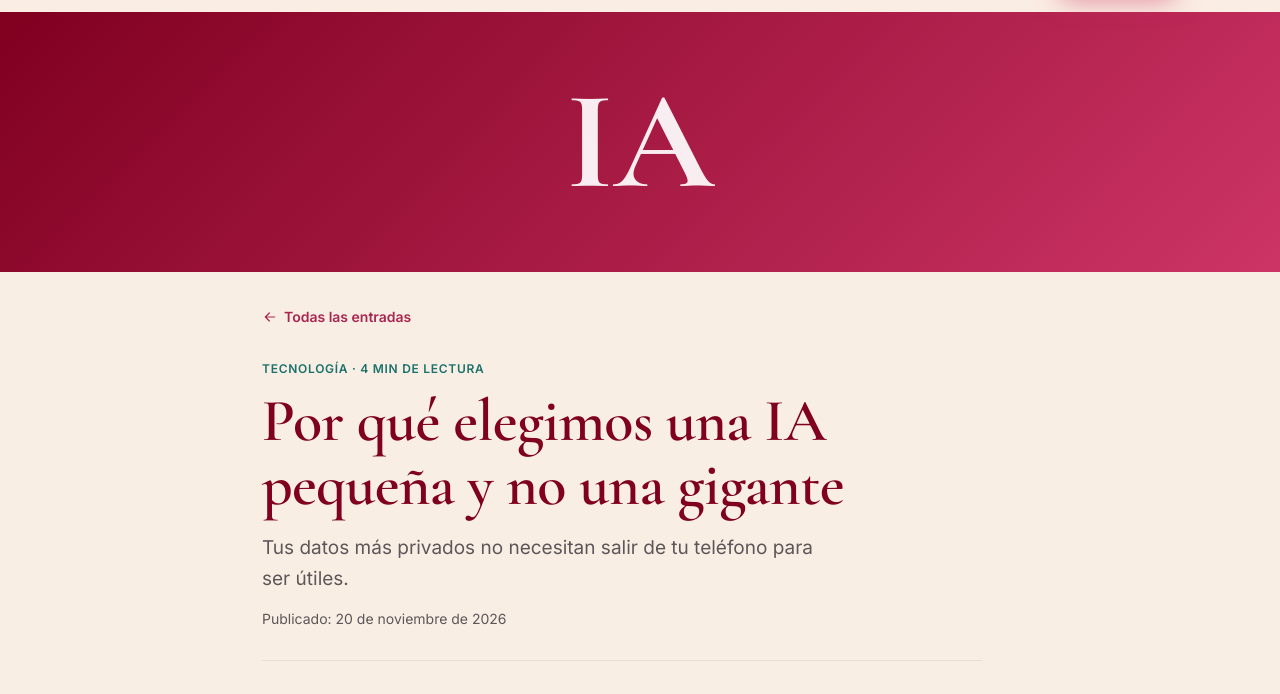
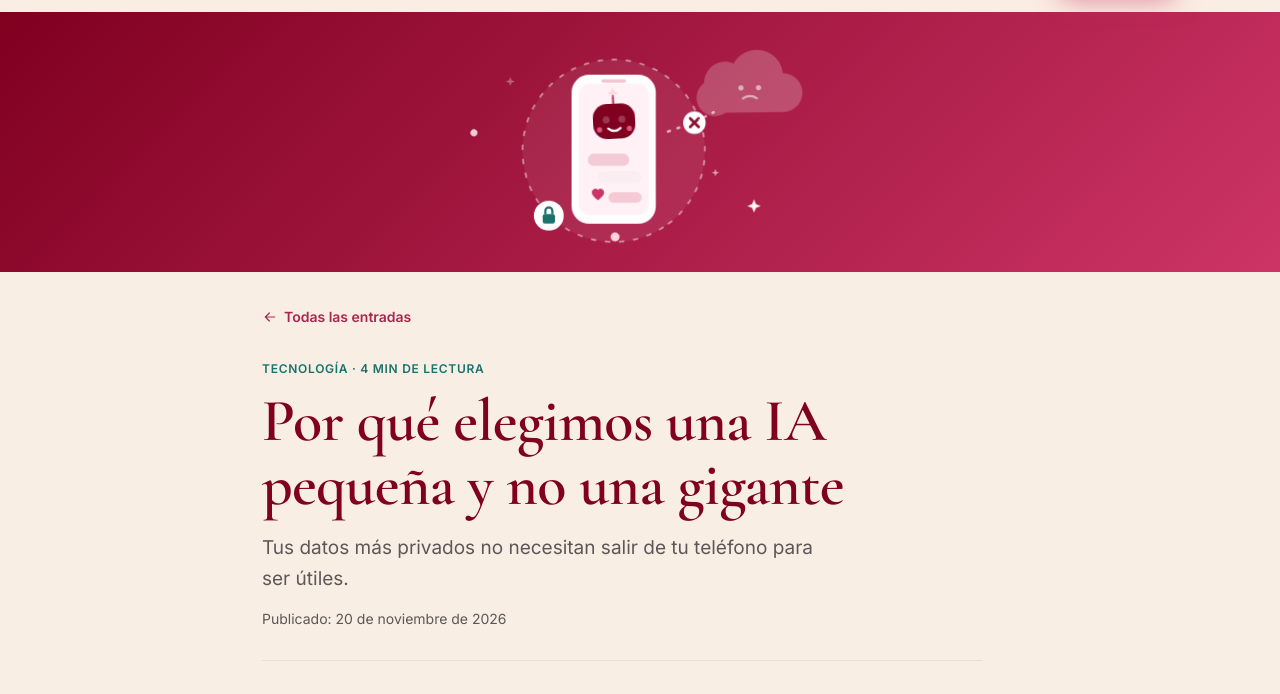
Before and after one commit to cyclebuddyapp/website, an Astro site: page /es/blog/why-we-chose-a-small-ai/ in a window 1280 px wide. Shown: the part 61-755 px from the top of the page. Built offline with nearby package versions, Linux system fonts and the light colour scheme; Astro itself is replaced by a stand-in of ours.

Commit message:
Blog: illustrated animated cover for the small-AI post
Co-Authored-By: Claude Opus 5.5 <noreply@anthropic.com>

```diff
--- a/src/components/PostCard.astro
+++ b/src/components/PostCard.astro
@@ -1,4 +1,5 @@
 ---
+import CoverArt from './blog/CoverArt.astro';
 import { slugOf, type Post } from '../data/blog';
 import { localize, t, type Lang } from '../i18n/utils';
 interface Props { post: Post; lang: Lang; i?: number; headingLevel?: 'h2' | 'h3'; featured?: boolean }
@@ -8,7 +9,7 @@ const H = headingLevel;
 const d = post.data;
 ---
 <li class:list={['post reveal', { featured }]} style={`--i:${i}`}>
-  <div class:list={['cover', d.cover]} aria-hidden="true"><span>{d.coverText}</span></div>
+  <div class:list={['cover', d.cover, { 'has-art': d.art }]} aria-hidden="true"><span>{d.art ? <CoverArt name={d.art} /> : d.coverText}</span></div>
   <div class="body">
     <p class="meta">
       {d.category}{d.readMinutes && ` · ${d.readMinutes} ${s.min}`}
@@ -26,6 +27,7 @@ const d = post.data;
   .cover { position: relative; height: 180px; display: grid; place-items: center; font-family: var(--serif); font-size: 72px; font-weight: 700; color: rgba(255,255,255,.94); overflow: hidden; }
   .cover span { transition: transform .8s var(--ease); }
   .post:hover .cover span { transform: scale(1.12) rotate(-3deg); }
+  .post:hover .has-art span { transform: scale(1.05); }
   .cover::after { content: ''; position: absolute; inset: 0; background: linear-gradient(110deg, transparent 35%, rgba(255,255,255,.25) 50%, transparent 65%); transform: translateX(-100%); transition: transform 1s var(--ease); }
   .post:hover .cover::after { transform: translateX(100%); }
   .rose { background: linear-gradient(135deg, #800020, #CC3466); }
@@ -47,4 +49,5 @@ const d = post.data;
   .featured .title { font-size: clamp(30px, 3.4vw, 40px); }
   .featured .desc { font-size: 17px; }
   @media (max-width: 760px) { .featured { grid-template-columns: 1fr; } .featured .cover { min-height: 180px; font-size: 80px; } }
+  .has-art span { width: 100%; height: 100%; padding: 14px 18px; box-sizing: border-box; }
 </style>
--- /dev/null
+++ b/src/components/blog/CoverArt.astro
@@ -0,0 +1,92 @@
+---
+// Illustrated blog covers. Picked with `art:` in a post's frontmatter; decorative only.
+interface Props { name: 'small-ai' }
+const { name } = Astro.props;
+---
+{name === 'small-ai' && (
+  <svg class="art" viewBox="0 0 400 260" preserveAspectRatio="xMidYMid meet" aria-hidden="true" focusable="false">
+    <!-- the big AI, far away in the cloud -->
+    <g class="cloud">
+      <path d="M296 98h66a22 22 0 0 0 0-44 30 30 0 0 0-56-12 24 24 0 0 0-34 22 17 17 0 0 0 24 34z" fill="#fff" opacity=".22" />
+      <g fill="#fff" opacity=".55"><circle cx="314" cy="70" r="3" /><circle cx="334" cy="70" r="3" /></g>
+      <path d="M316 82q8 -5 16 0" stroke="#fff" stroke-width="2.5" fill="none" stroke-linecap="round" opacity=".55" />
+    </g>
+    <!-- the road to the cloud, closed -->
+    <path class="road" d="M232 118 Q262 108 284 96" stroke="#fff" stroke-width="3" stroke-dasharray="2 9" stroke-linecap="round" fill="none" opacity=".6" />
+    <g class="stop" transform="translate(262 108)">
+      <circle r="12" fill="#fff" />
+      <path d="M-4.5 -4.5l9 9M4.5 -4.5l-9 9" stroke="#800020" stroke-width="3" stroke-linecap="round" />
+    </g>
+
+    <!-- safe boundary around the phone -->
+    <circle class="ring" cx="170" cy="140" r="104" fill="#fff" fill-opacity=".07" stroke="#fff" stroke-opacity=".5" stroke-width="2" stroke-dasharray="6 10" />
+
+    <!-- your data, staying home -->
+    <g class="orbit"><circle cx="170" cy="40" r="5" fill="#FFD3DF" /><circle cx="170" cy="240" r="4" fill="#fff" opacity=".8" /><circle cx="70" cy="140" r="3.5" fill="#FFD3DF" /></g>
+
+    <!-- the phone -->
+    <g class="phone">
+      <rect x="122" y="56" width="96" height="170" rx="20" fill="#fff" />
+      <rect x="130" y="66" width="80" height="150" rx="13" fill="#FFF1F5" />
+      <rect x="156" y="61" width="28" height="4" rx="2" fill="#F2C7D3" />
+      <!-- the small AI -->
+      <g class="buddy">
+        <path d="M170 92v-9" stroke="#C93A66" stroke-width="2.5" stroke-linecap="round" />
+        <path class="spark" d="M170 72l2.6 5.4 5.4 2.6-5.4 2.6-2.6 5.4-2.6-5.4-5.4-2.6 5.4-2.6z" fill="#F7A8BE" />
+        <rect x="146" y="92" width="48" height="40" rx="16" fill="#800020" />
+        <g class="eyes" fill="#fff"><circle cx="161" cy="110" r="4" /><circle cx="179" cy="110" r="4" /></g>
+        <path d="M163 120q7 6 14 0" stroke="#fff" stroke-width="2.5" fill="none" stroke-linecap="round" />
+        <circle cx="153" cy="121" r="3" fill="#F06C93" opacity=".8" /><circle cx="187" cy="121" r="3" fill="#F06C93" opacity=".8" />
+      </g>
+      <!-- chat -->
+      <rect class="b1" x="138" y="146" width="52" height="14" rx="7" fill="#F2C7D3" />
+      <rect class="b2" x="152" y="166" width="50" height="14" rx="7" fill="#1B716B" opacity=".85" />
+      <path class="heart" d="M152 199c-4-3-7-5.5-7-9a4 4 0 0 1 7-2.6 4 4 0 0 1 7 2.6c0 3.5-3 6-7 9z" fill="#CC3466" />
+      <rect class="b3" x="164" y="190" width="38" height="12" rx="6" fill="#F2C7D3" />
+    </g>
+
+    <!-- lock on the boundary -->
+    <g class="lock" transform="translate(96 214)">
+      <circle r="17" fill="#fff" />
+      <rect x="-7" y="-2" width="14" height="11" rx="2.5" fill="#1B716B" />
+      <path d="M-4 -2v-3.5a4 4 0 0 1 8 0V-2" stroke="#1B716B" stroke-width="2.5" fill="none" />
+    </g>
+
+    <!-- twinkles -->
+    <g fill="#fff">
+      <path class="tw t1" d="M52 54l2 5 5 2-5 2-2 5-2-5-5-2 5-2z" />
+      <path class="tw t2" d="M330 196l2 5 5 2-5 2-2 5-2-5-5-2 5-2z" />
+      <path class="tw t3" d="M286 160l1.4 3.6 3.6 1.4-3.6 1.4-1.4 3.6-1.4-3.6-3.6-1.4 3.6-1.4z" />
+    </g>
+  </svg>
+)}
+
+<style>
+  .art { width: 100%; height: 100%; display: block; overflow: visible; }
+  .art * { transform-box: fill-box; transform-origin: center; }
+  .ring { animation: spin 40s linear infinite; }
+  .orbit { transform-box: view-box; transform-origin: 170px 140px; animation: spin 18s linear infinite; }
+  .phone { animation: float 5s ease-in-out infinite; }
+  .buddy { animation: bob 2.6s ease-in-out infinite; }
+  .spark { animation: twinkle 2.2s ease-in-out infinite; }
+  .eyes { animation: blink 4.5s infinite; }
+  .heart { animation: beat 1.6s ease-in-out infinite; }
+  .b1, .b2, .b3 { transform-origin: left center; animation: type 6s var(--ease, ease) infinite; }
+  .b2 { transform-origin: right center; animation-delay: .6s; }
+  .b3 { animation-delay: 1.2s; }
+  .cloud { animation: drift 8s ease-in-out infinite; }
+  .stop { transform-box: view-box; }
+  .stop circle, .stop path { animation: pulse 2.4s ease-in-out infinite; }
+  .tw { animation: twinkle 3s ease-in-out infinite; }
+  .t2 { animation-delay: -1s; } .t3 { animation-delay: -2s; }
+  @media (prefers-reduced-motion: reduce) { .b1, .b2, .b3 { animation: none; } }
+  @keyframes spin { to { transform: rotate(360deg); } }
+  @keyframes float { 50% { transform: translateY(-5px); } }
+  @keyframes bob { 50% { transform: translateY(-3px) rotate(-3deg); } }
+  @keyframes blink { 0%, 92%, 100% { transform: scaleY(1); } 95% { transform: scaleY(.1); } }
+  @keyframes beat { 15% { transform: scale(1.25); } 30% { transform: scale(1); } }
+  @keyframes type { 0% { transform: scaleX(0); opacity: 0; } 12%, 85% { transform: scaleX(1); opacity: 1; } 100% { transform: scaleX(1); opacity: 0; } }
+  @keyframes drift { 50% { transform: translate(6px, -3px); } }
+  @keyframes pulse { 50% { transform: scale(1.12); } }
+  @keyframes twinkle { 0%, 100% { opacity: .25; transform: scale(.7); } 50% { opacity: 1; transform: scale(1.1); } }
+</style>
--- a/src/components/pages/BlogPostPage.astro
+++ b/src/components/pages/BlogPostPage.astro
@@ -1,4 +1,5 @@
 ---
+import CoverArt from '../blog/CoverArt.astro';
 import { render } from 'astro:content';
 import Base from '../../layouts/Base.astro';
 import Icon from '../Icon.astro';
@@ -14,7 +15,7 @@ const date = new Intl.DateTimeFormat(languages[lang].hreflang, { dateStyle: 'lon
 <Base lang={lang} title={`${d.title} · CycleBuddy`} description={d.description} path={`/blog/${slugOf(post)}/`} ogType="article" noindex={d.draft}>
   <article>
     <header class="head">
-      <div class:list={['cover', d.cover]} aria-hidden="true"><span>{d.coverText}</span></div>
+      <div class:list={['cover', d.cover, { 'has-art': d.art }]} aria-hidden="true"><span>{d.art ? <CoverArt name={d.art} /> : d.coverText}</span></div>
       <div class="wrap narrow">
         <a class="back text-link" href={localize(lang, '/blog/')}><span class="flip"><Icon name="arrow" size={16} /></span>{s.back}</a>
         <p class="meta">
@@ -50,4 +51,6 @@ const date = new Intl.DateTimeFormat(languages[lang].hreflang, { dateStyle: 'lon
   .date { margin-top: 14px; font-size: 14px; color: var(--muted); }
   .body { padding: 36px 0 clamp(70px, 9vw, 110px); border-top: 1px solid var(--line); margin-top: 30px; }
   .body :global(blockquote) { background: #FFF6E2; border-left-color: #C9962B; border-radius: 0 14px 14px 0; padding: 14px 18px; font-style: normal; color: #5E470C; }
+  .cover.has-art { display: block; }
+  .has-art span { display: block; width: 100%; height: 100%; padding: 16px; box-sizing: border-box; }
 </style>
--- a/src/content.config.ts
+++ b/src/content.config.ts
@@ -13,6 +13,7 @@ const blog = defineCollection({
     readMinutes: z.number().optional(),
     cover: z.enum(['rose', 'teal', 'night']).default('rose'),
     coverText: z.string().max(4),
+    art: z.enum(['small-ai']).optional(),
     draft: z.boolean().default(false),
   }),
 });
--- a/src/content/blog/en/why-we-chose-a-small-ai.mdx
+++ b/src/content/blog/en/why-we-chose-a-small-ai.mdx
@@ -6,6 +6,7 @@ category: "Technology"
 readMinutes: 4
 cover: rose
 coverText: "AI"
+art: small-ai
 draft: false
 ---
 import TwoPaths from '../../../components/blog/TwoPaths.astro';
--- a/src/content/blog/es/why-we-chose-a-small-ai.mdx
+++ b/src/content/blog/es/why-we-chose-a-small-ai.mdx
@@ -6,6 +6,7 @@ category: "Tecnología"
 readMinutes: 4
 cover: rose
 coverText: "IA"
+art: small-ai
 draft: false
 ---
 import TwoPaths from '../../../components/blog/TwoPaths.astro';
--- a/src/content/blog/fr/why-we-chose-a-small-ai.mdx
+++ b/src/content/blog/fr/why-we-chose-a-small-ai.mdx
@@ -6,6 +6,7 @@ category: "Technologie"
 readMinutes: 4
 cover: rose
 coverText: "IA"
+art: small-ai
 draft: false
 ---
 import TwoPaths from '../../../components/blog/TwoPaths.astro';
```
